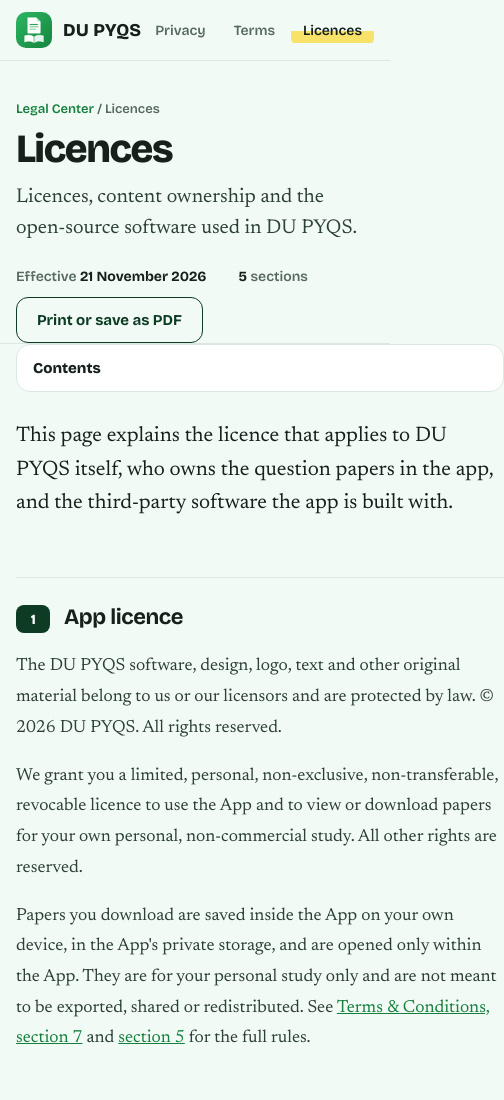
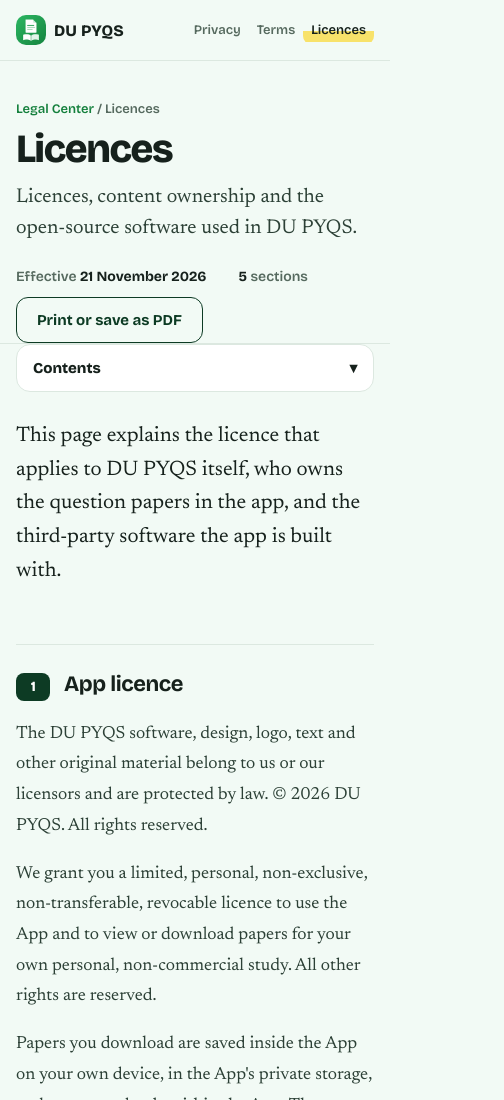
Before and after one commit to mahi7878/du-pyqs-legal, a plain HTML site: page licenses.html in a window 390 px wide. Shown: the top 1100 px of the page, 504 px wide, since content can reach past the window. Drawn offline with nearby package versions, Linux system fonts and the light colour scheme.

Commit message:
Add files via upload

```diff
--- a/styles.css
+++ b/styles.css
@@ -63,3 +63,24 @@ h2.sec{font:800 clamp(26px,3.4vw,34px)/1.15 var(--head);letter-spacing:-.025em;c
 .lic{width:100%;border-collapse:collapse;font:500 15px/1.5 var(--head)}.lic th,.lic td{text-align:left;padding:10px 14px;border-bottom:1px solid var(--line);vertical-align:top}
 .lic thead th{font-weight:800;color:var(--ink);background:#e8f3ec;white-space:nowrap}.lic tbody th{font-weight:700;color:var(--ink);white-space:nowrap}.lic tr:last-child th,.lic tr:last-child td{border-bottom:0}
 .note{font:500 14px/1.6 var(--head);color:var(--muted)}
+
+/* ---- mobile fixes ---- */
+@media(max-width:900px){
+  .hero,.layout{grid-template-columns:minmax(0,1fr)}
+  .doc{overflow-wrap:anywhere}
+  .toc summary{display:flex;justify-content:space-between;align-items:center}
+  .toc summary:after{content:"▾"}
+  .toc details[open] summary:after{content:"▴"}
+}
+@media(max-width:560px){
+  .topbar-in{gap:8px}
+  .brand{font-size:16px;gap:8px;white-space:nowrap}
+  .mark{width:30px;height:30px}
+  .nav{gap:0}
+  .nav a{padding:6px 8px;font-size:13px}
+  .sheet{padding-left:48px}
+  .sheet:before{left:34px}
+  .qa li:before{left:-42px;width:32px}
+  .actions .btn{flex:1 1 100%;justify-content:center}
+}
+.sheet h2{margin-bottom:-3px}
```
